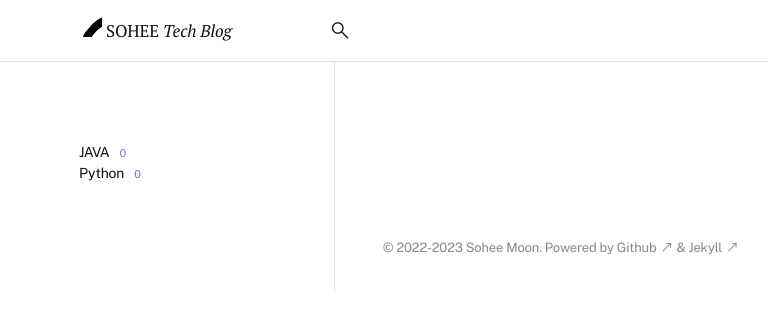
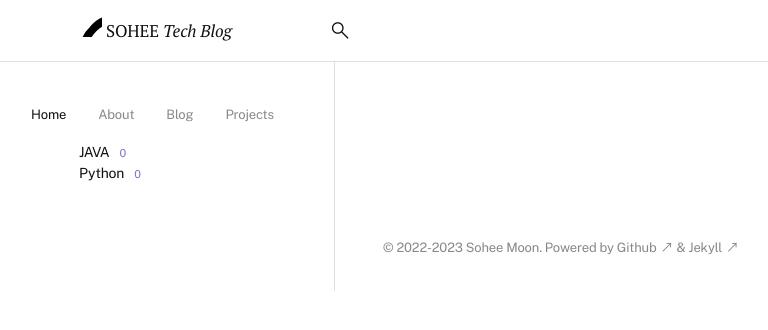
Before and after one commit to soheetech/soheetech.github.io, a Jekyll site: the page built from index.md, in a window 1280 px wide. Shown: the top 330 px of the page, without its empty margins (1-769 px from the left). Built offline with Jekyll 4.4.1, drawn with Linux system fonts in a browser that asks for light colours.

Commit message:
Update header.html

```diff
--- a/_includes/header.html
+++ b/_includes/header.html
@@ -1,4 +1,5 @@
-<header class="container d-flex">
+<header>
+  <div class="container d-flex">
     <h1 class="col col-3-3">
       <a href="{{ "/" | relative_url }}">
         <svg xmlns="http://www.w3.org/2000/svg" width="23" height="23" version="1.0" viewBox="0 0 23 23"><path fill-rule="evenodd" d="M28 2c-8 2-12 5-18 12-7 7-9 14-9 26s2 18 10 27l9 7c2 1 2 1 0 2-6 3-15 14-17 20-3 8-3 21 0 30a41 41 0 0 0 55 20c5-3 13-11 16-16 1-1 1-1 2 1 3 5 14 14 20 16 8 3 21 3 30 0 8-3 18-13 21-21 3-9 3-22 0-30-2-6-11-17-17-20-1-1-1-1 1-2 4-3 12-11 14-16 6-10 6-22 2-34-3-8-13-18-21-21-9-3-22-3-30 0-6 2-17 11-20 16-1 2-1 2-2 0l-7-8C59 4 52 1 41 0c-6 0-9 0-13 2zm26 10c5 2 9 6 15 14 2 2 3 3 6 3s4-1 6-3c6-8 10-12 15-15 5-2 6-2 15-2 7 0 9 0 13 2 6 3 11 8 15 14 2 5 2 6 2 15 1 8 0 9-2 14-3 5-7 9-15 15-2 2-3 3-3 6s1 4 3 6c8 6 12 10 15 15 2 5 2 6 2 15 1 7 0 9-2 13-3 6-8 11-14 15-5 2-6 3-15 3-8 0-9-1-14-3-5-3-9-7-15-15-3-4-9-4-12 0-6 8-10 12-15 15-5 2-6 3-15 3-8 0-9-1-14-3-6-4-11-9-14-15-2-4-3-6-3-13 0-9 1-10 3-15 3-5 7-9 15-15 2-2 3-3 3-6s-1-4-3-6c-8-6-12-10-15-15-2-5-3-6-3-14s1-10 3-14C17 14 28 8 41 8c6 1 9 1 13 4z"></path></svg> SOHEE <i>Tech Blog</i>
@@ -8,4 +9,6 @@
       <a href="#" title="Search" alt="Search" class="btn-search in-search"><span class="material-symbols-outlined">search</span></a>
       <a href="#" title="Menu" alt="Menu" id="btn-menu" class="vh"><span class="bar"></span><span class="bar"></span><span class="bar"></span><span class="bar"></span></a>
     </div>
+  </div>
+  <div class="container">{%- include navigation.html -%}</div>
 </header>
```
Lines whose indentation alone changed are shown as unchanged.
